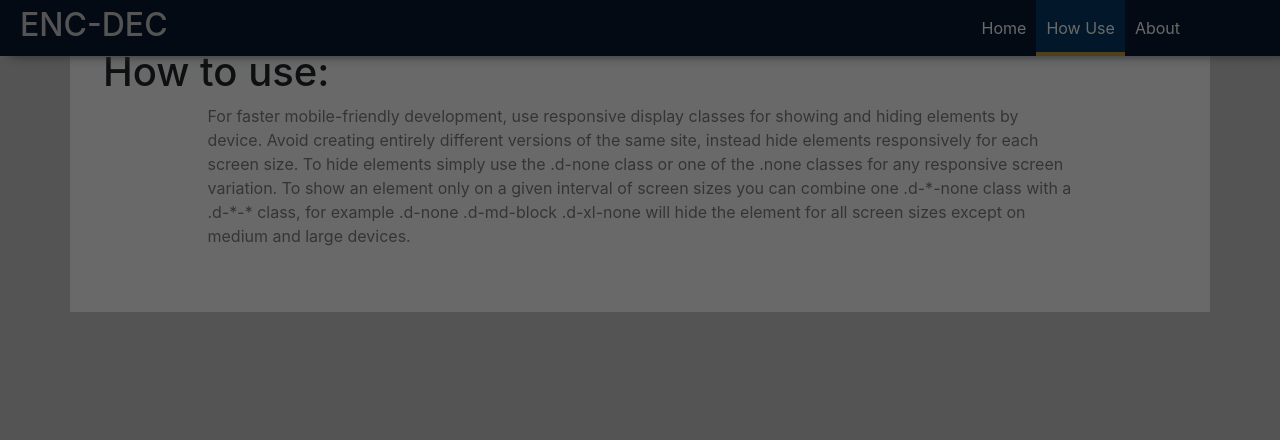
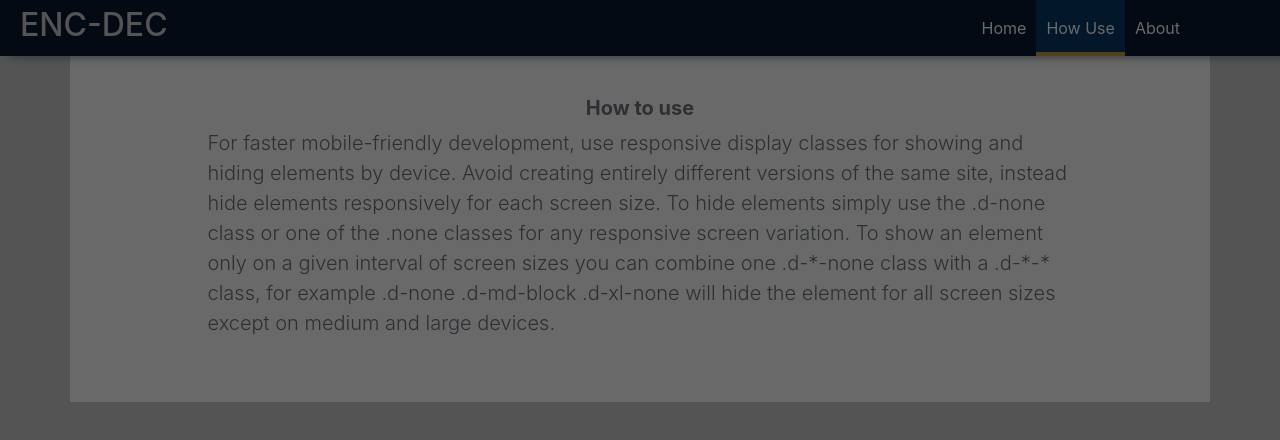
Before and after one commit to RayyanX95/Encrypto, a React app: page /how-to-use in a window 1280 px wide. Shown: the top 440 px of the page. Built offline with nearby package versions, Linux system fonts and the light colour scheme.

Commit message:
sixth commot

```diff
--- a/src/components/HowToUse/HowToUse.js
+++ b/src/components/HowToUse/HowToUse.js
@@ -2,11 +2,11 @@ import React from "react";
 
 const HowToUse = () => {
   return (
-    <div className="container p-5 pt-15 bg-white">
+    <div className="container mt-5 p-5 pt-15 bg-white">
       <div className="row p-20">
         <article>
-          <h1>How to use:</h1>
-          <p className='col-10 mx-auto text-black-50'>
+          <h1 className='text-muted lead text-center font-weight-bold'>How to use</h1>
+          <p className='col-10 mx-auto text-muted lead'>
             For faster mobile-friendly development, use responsive display
             classes for showing and hiding elements by device. Avoid creating
             entirely different versions of the same site, instead hide elements
--- a/src/components/Navigation/Toolbar/Toolbar.js
+++ b/src/components/Navigation/Toolbar/Toolbar.js
@@ -10,9 +10,9 @@ const toolbar = props => {
     <header className={classes.Toolbar}>
       <DrawerToggle clicked={props.toggleSideDrawer} />
       <div className={classes.Logo}>
-        <Link  to='/'>
+        <a href="/">
           <h2>ENC-DEC</h2>
-        </Link>
+        </a>
       </div>
       <nav className={classes.DesktopOnly}>
         <NavigationItems />
```
